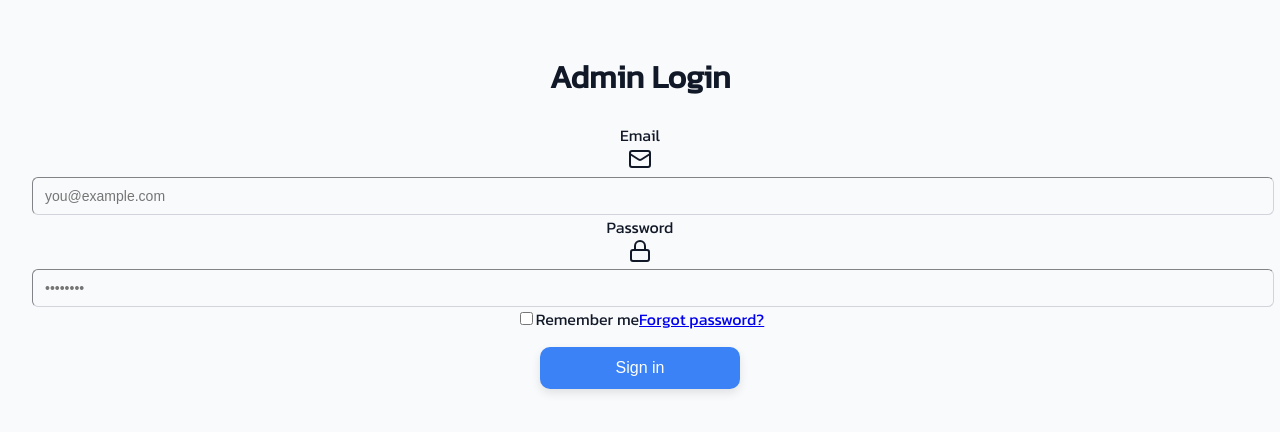
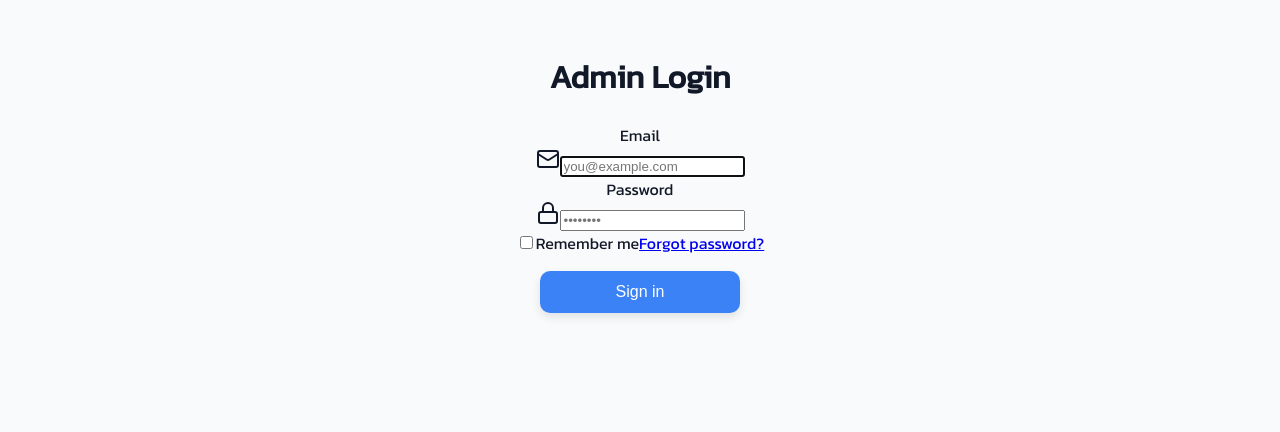
Before and after one commit to tasuke567/brand-predictor, a React (Vite) app: page /admin/login in a window 1280 px wide. Shown: the top 432 px of the page. Built offline with nearby package versions, Linux system fonts and the light colour scheme; no server answers.

Commit message:
refactor: remove unused .input-base class from index.css

```diff
--- a/src/styles/index.css
+++ b/src/styles/index.css
@@ -327,9 +327,6 @@ button {
   font-size: 0.9rem;
 }
 
-.input-base {
-  @apply w-full rounded-md border border-gray-300 dark:border-gray-600 bg-transparent px-3 py-2 text-sm outline-none focus:ring-2 focus:ring-indigo-500 dark:text-gray-100;
-}
 /* -----------------------------------------------------------------
    🎨 Tailwind utilities ที่ใช้ซ้ำ
 ------------------------------------------------------------------*/
```
